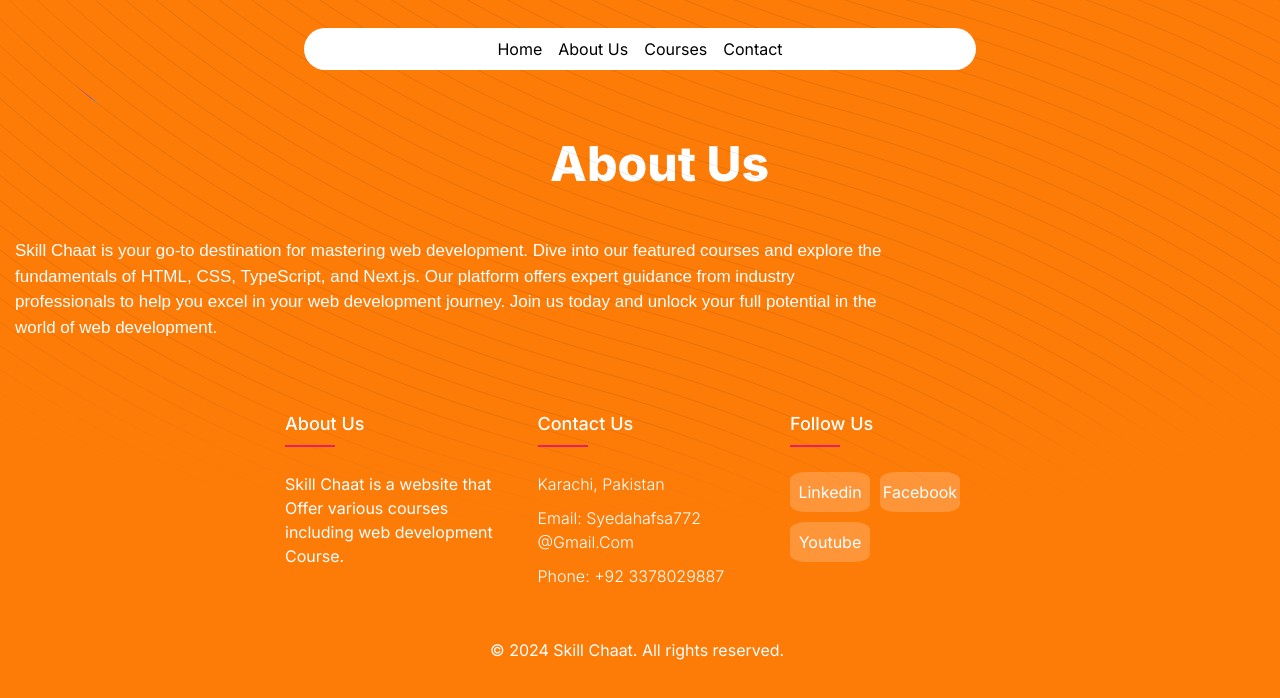
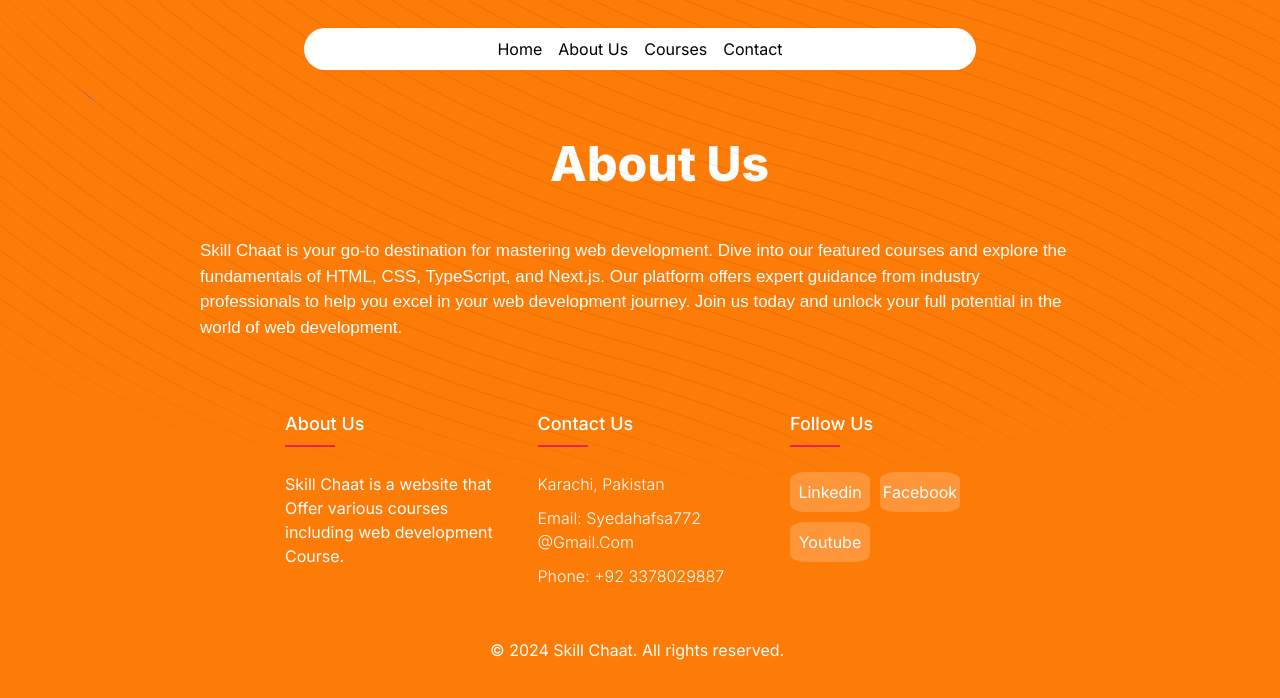
Before and after one commit to syedahafsa12/skillchaat, a Next.js app: page /about in a window 1280 px wide. Shown: the top 698 px of the page. Built offline with nearby package versions, Linux system fonts and the light colour scheme.

Commit message:
mobile responsive done finishlast2

```diff
--- a/src/app/about/style.css
+++ b/src/app/about/style.css
@@ -1,7 +1,7 @@
 .text{
     font-size: 17px;
     /* font-weight: 200; */
-    margin-left: 15px;
+    margin-left: 200px;
     margin-top: 50px;
     font-family: sans-serif;
     font-weight:normal !important;
```
